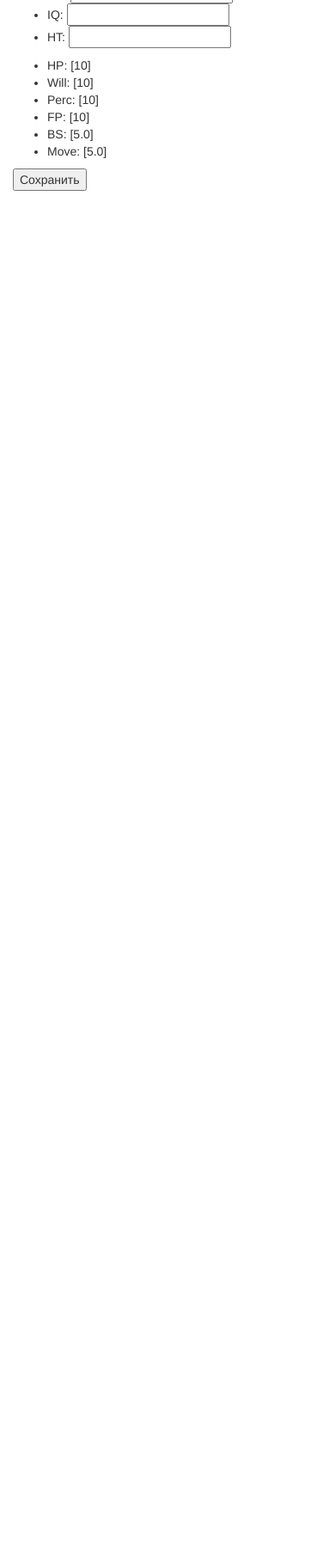
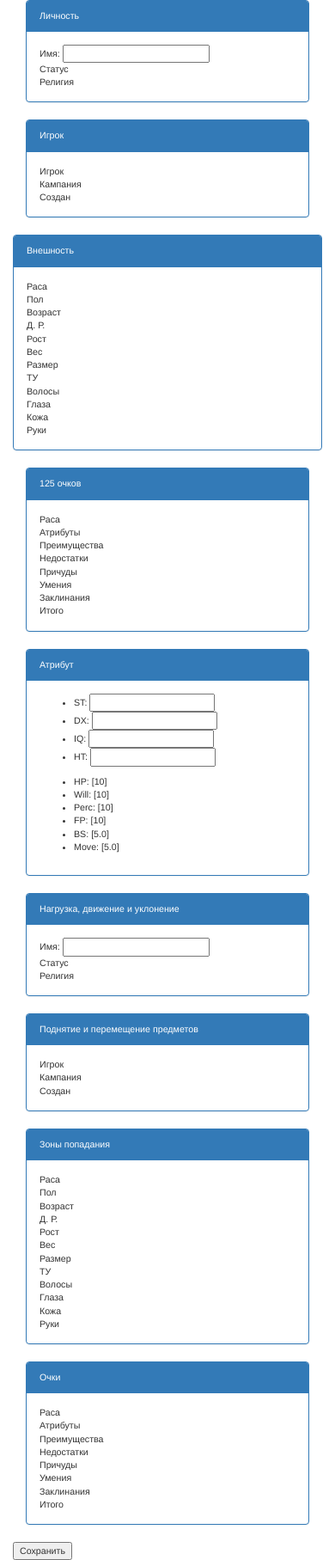
Before and after one commit to d2emon/gurps-helper, a Flask app: page /char/new in a window 390 px wide; the page is wider, and only the part inside the window is pictured. Shown: the part 618-2433 px from the top of that part at 86% size. Before the commit the page ends 840 px from the top of that part, so only its background shows below. Run offline with Flask 2, Linux system fonts and the light colour scheme; some libraries are stand-ins or nearby versions.

Commit message:
Charsheet

```diff
--- a/web/static/css/main.css
+++ b/web/static/css/main.css
@@ -1,3 +1,4 @@
 body {
     padding-top: 64px;
+    font-size: 8pt;
 }
--- a/web/templates/base.html
+++ b/web/templates/base.html
@@ -37,13 +37,9 @@
   </div>
 </nav>
 {% with messages = get_flashed_messages() %}
-    {% if messages %}
-      <ul class=flashes>
-    {% for message in messages %}
-        <li>{{ message }}</li>
-    {% endfor %}
-    </ul>
-  {% endif %}
+{% for message in messages %}
+<div class="alert alert-info">{{ message }}</div>
+{% endfor %}
 {% endwith %}
 <div class="container">
   <div class="row">
--- a/web/templates/char_edit.html
+++ b/web/templates/char_edit.html
@@ -1,15 +1,91 @@
 {% extends "base.html" %}
 
 {% block content %}
-  <h1>{{c.charname}}</h1>
+<h1>{{c.charname}}</h1>
 <form action="" method="post" name="edit">
-  {{form.hidden_tag()}}
-  <div>
-    <img src="{{c.avatar(128)}}">
+{{form.hidden_tag()}}
+<div class="container">
+  <div class="row">
+    <div class="col-md-2">
+      <div class="panel panel-primary">
+        <div class="panel-heading">Портрет</div>
+        <div class="panel-body">
+          <img src="{{c.avatar(128)}}">
+        </div>
+      </div>
+    </div>
+    <div class="col-md-5">
+      <div class="row">
+        <div class="col-md-6">
+          <div class="panel panel-primary">
+            <div class="panel-heading">Личность</div>
+            <div class="panel-body">
+              <div>Имя: {{form.charname(size = 24)}}</div>
+              <div>Статус</div>
+              <div>Религия</div>
+            </div>
+          </div>
+       </div>
+        <div class="col-md-6">
+          <div class="panel panel-primary">
+            <div class="panel-heading">Игрок</div>
+            <div class="panel-body">
+              <div>Игрок</div>
+              <div>Кампания</div>
+              <div>Создан</div>
+            </div>
+          </div>
+        </div>
+      </div>
+      <div class="row">
+        <div class="panel panel-primary">
+          <div class="panel-heading">Внешность</div>
+          <div class="panel-body">
+            <div class="row">
+              <div class="col-md-4">
+                <div>Раса</div>
+                <div>Пол</div>
+                <div>Возраст</div>
+                <div>Д. Р.</div>
+              </div>
+              <div class="col-md-4">
+                <div>Рост</div>
+                <div>Вес</div>
+                <div>Размер</div>
+                <div>ТУ</div>
+              </div>
+              <div class="col-md-4">
+                <div>Волосы</div>
+                <div>Глаза</div>
+                <div>Кожа</div>
+                <div>Руки</div>
+              </div>
+            </div>
+          </div>
+        </div>
+      </div>
+    </div>
+    <div class="col-md-2">
+      <div class="panel panel-primary">
+        <div class="panel-heading">125 очков</div>
+        <div class="panel-body">
+          <div>Раса</div>
+          <div>Атрибуты</div>
+          <div>Преимущества</div>
+          <div>Недостатки</div>
+          <div>Причуды</div>
+          <div>Умения</div>
+          <div>Заклинания</div>
+          <div>Итого</div>
+        </div>
+      </div>
+    </div>
   </div>
-  <div>
-    Имя: {{form.charname(size = 24)}}
-  </div>
+  <div class="row">
+    <div class="col-md-2">
+      <div class="panel panel-primary">
+        <div class="panel-heading">Атрибут</div>
+        <div class="panel-body">
   <ul>
     <li>ST: {{form.st}}</li>
     <li>DX: {{form.dx}}</li>
@@ -24,6 +100,71 @@
     <li>BS: {{c.BS}}</li>
     <li>Move: {{c.Move}}</li>
   </ul>
+        </div>
+      </div>
+    </div>
+    <div class="col-md-3">
+      <div class="panel panel-primary">
+        <div class="panel-heading">Нагрузка, движение и уклонение</div>
+        <div class="panel-body">
+          <div>Имя: {{form.charname(size = 24)}}</div>
+          <div>Статус</div>
+          <div>Религия</div>
+        </div>
+      </div>
+      <div class="panel panel-primary">
+        <div class="panel-heading">Поднятие и перемещение предметов</div>
+        <div class="panel-body">
+          <div>Игрок</div>
+          <div>Кампания</div>
+          <div>Создан</div>
+        </div>
+      </div>
+    </div>
+    <div class="col-md-2">
+      <div class="panel panel-primary">
+        <div class="panel-heading">Зоны попадания</div>
+        <div class="panel-body">
+          <div class="row">
+            <div class="col-md-4">
+              <div>Раса</div>
+              <div>Пол</div>
+              <div>Возраст</div>
+              <div>Д. Р.</div>
+            </div>
+            <div class="col-md-4">
+              <div>Рост</div>
+              <div>Вес</div>
+              <div>Размер</div>
+              <div>ТУ</div>
+            </div>
+            <div class="col-md-4">
+              <div>Волосы</div>
+              <div>Глаза</div>
+              <div>Кожа</div>
+              <div>Руки</div>
+            </div>
+          </div>
+        </div>
+      </div>
+    </div>
+    <div class="col-md-2">
+      <div class="panel panel-primary">
+        <div class="panel-heading">Очки</div>
+        <div class="panel-body">
+          <div>Раса</div>
+          <div>Атрибуты</div>
+          <div>Преимущества</div>
+          <div>Недостатки</div>
+          <div>Причуды</div>
+          <div>Умения</div>
+          <div>Заклинания</div>
+          <div>Итого</div>
+        </div>
+      </div>
+    </div>
+  </div>
+</div>
   <div>
     <input type="submit" value="Сохранить">
   </div>
```
